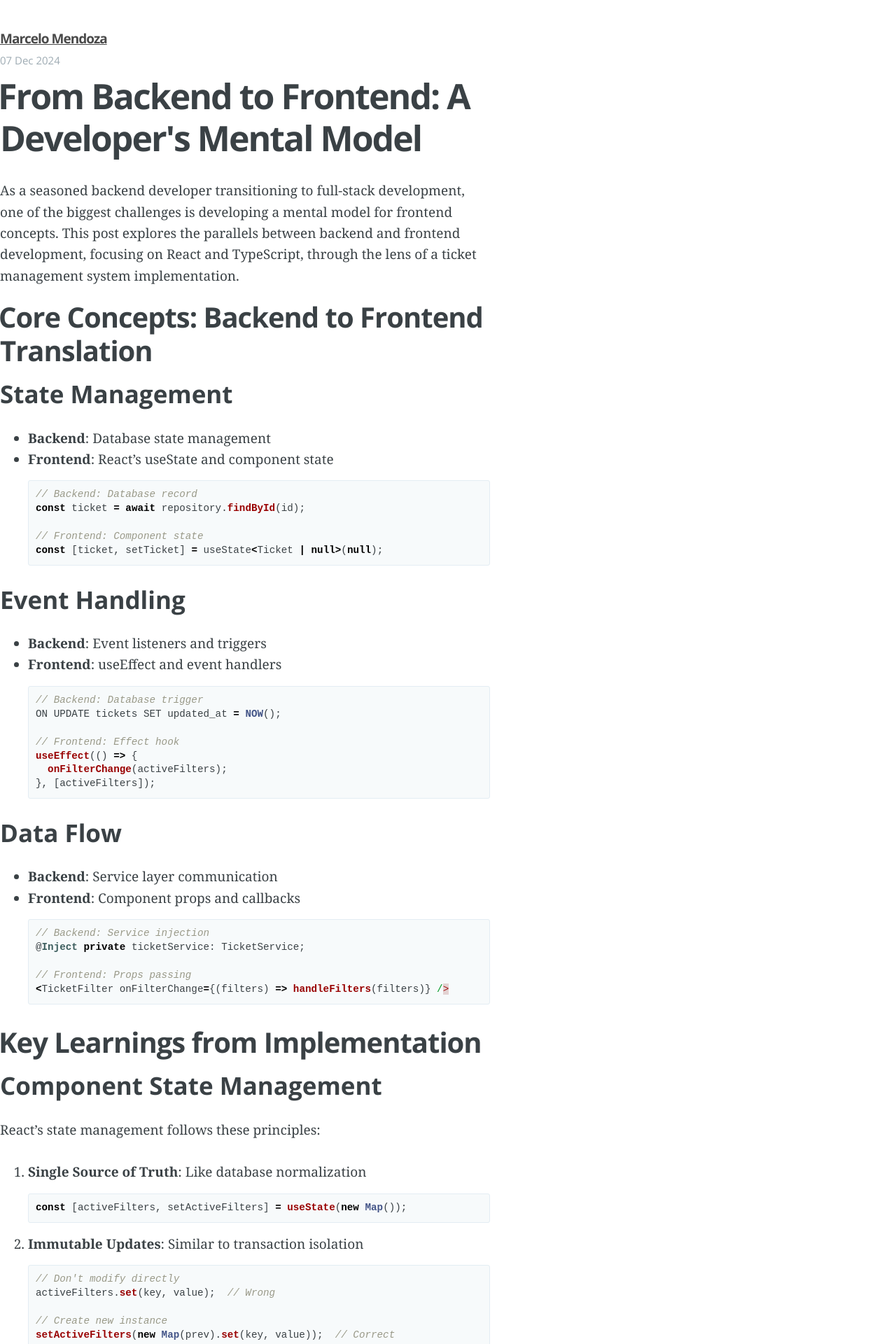
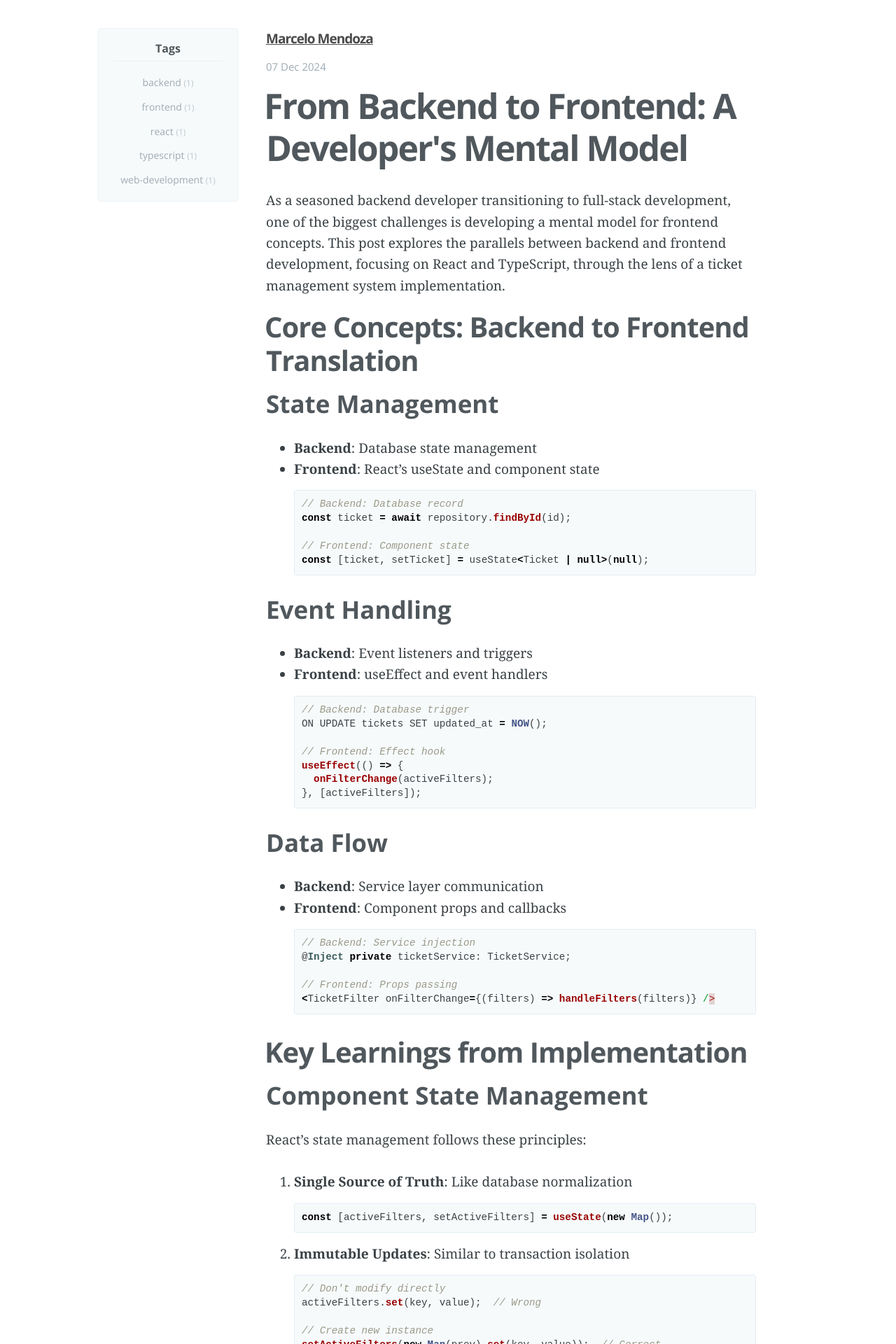
Before and after one commit to mjmendo/mjmendo.github.io, a Jekyll site: the page built from _posts/2024-12-07-backend-to-frontend-mental-models.md, in a window 1280 px wide. Shown: the top 1920 px of the page at 70% size. Built offline with Jekyll 4.4.1, drawn with Linux system fonts in a browser that asks for light colours; Markdown is read by kramdown in place of the engine named in the settings.

Commit message:
Update post layout and styles

```diff
--- a/_layouts/post.html
+++ b/_layouts/post.html
@@ -4,8 +4,21 @@ disqus: true
 archive: true
 ---
 
+<div class="content-wrapper">
+    <aside class="sidebar">
+        <div class="tags-list">
+            <h4>Tags</h4>
+            {% assign tags = site.tags | sort %}
+            {% for tag in tags %}
+                {% assign t = tag | first %}
+                <a href="/tag/{{ t | downcase | replace: ' ', '-' }}/" class="tag-item">
+                    {{ t }} <span class="tag-count">({{ tag | last | size }})</span>
+                </a>
+            {% endfor %}
+        </div>
+    </aside>
+
     <main class="content" role="main">
-
         <article class="post">
             <header class="post-header">
                 <a id="blog-logo" href="{{site.baseurl}}">
@@ -90,13 +103,13 @@ archive: true
                         (document.getElementsByTagName('head')[0] || document.getElementsByTagName('body')[0]).appendChild(dsq);
                     })();
                     </script>
-<noscript>Please enable JavaScript to view the <a href="https://disqus.com/?ref_noscript" rel="nofollow">comments powered by Disqus.</a></noscript>		    <a href="http://disqus.com" class="dsq-brlink">comments powered by <span class="logo-disqus">Disqus</span></a>
-
+                    <noscript>Please enable JavaScript to view the <a href="https://disqus.com/?ref_noscript" rel="nofollow">comments powered by Disqus.</a></noscript>
+                    <a href="http://disqus.com" class="dsq-brlink">comments powered by <span class="logo-disqus">Disqus</span></a>
                 </section>
                 {% endif %}
 
             </footer>
 
         </article>
-
     </main>
+</div>
--- a/assets/css/custom.css
+++ b/assets/css/custom.css
@@ -66,15 +66,16 @@
 .post {
     width: 100%;
     max-width: 700px;
-    margin: 4rem auto;
-    padding-bottom: 4rem;
+    margin: 0;
+    padding: 0;
 }
 
 /* Post content styles */
 .post-content {
     width: 100%;
     max-width: 700px;
-    margin: 2rem auto;
+    padding: 0;
+    margin: 0;
 }
 
 .post-content h1,
@@ -83,6 +84,7 @@
 .post-content h4 {
     margin-top: 2rem;
     margin-bottom: 1rem;
+    color: #50585D;
 }
 
 .post-content p {
@@ -103,12 +105,23 @@
     background: transparent;
 }
 
+.post-title {
+    margin: 1rem 0 2rem 0;
+    color: #50585D;
+}
+
+.post-meta {
+    display: block;
+    margin: 1rem 0;
+    color: #9EABB3;
+}
+
 /* Override original theme's post styles */
 .content .post {
     width: 100%;
     max-width: none;
-    margin: 4rem 0;
-    padding-bottom: 4rem;
+    margin: 0;
+    padding: 0;
 }
 
 /* Responsive adjustments */
@@ -130,7 +143,7 @@
     }
 
     .content .post {
-        margin: 2rem 0;
+        margin: 0;
     }
 
     .post,
```
Also changed, not shown: other parts of _layouts/post.html (+1 -1 lines). Lines whose indentation alone changed are shown as unchanged.
